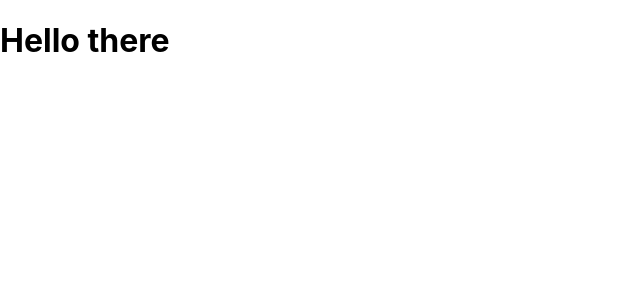
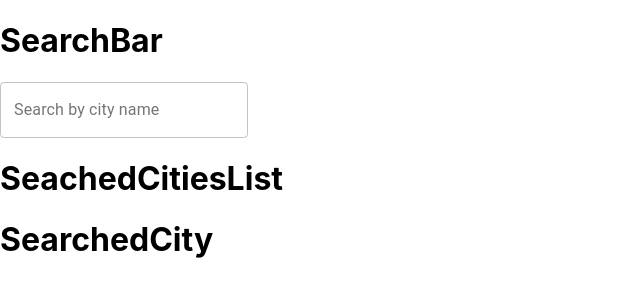
Before and after one commit to Prithvirajkumar/iqvia-project, a React (Create React App) app: page / in a window 1280 px wide. Shown: the top 300 px of the page, without its empty margins (0-640 px from the left). Built offline with nearby package versions, Linux system fonts and the light colour scheme.

Commit message:
added structure

```diff
--- a/src/App.js
+++ b/src/App.js
@@ -1,10 +1,10 @@
 import React from "react";
-import { Button } from "@material-ui/core";
+import Dashboard from "./components/Dashboard/Dashboard";
 
 function App() {
   return (
     <div>
-      <h1>Hello there</h1>
+      <Dashboard></Dashboard>
     </div>
   );
 }
--- /dev/null
+++ b/src/components/Dashboard/Dashboard.js
@@ -0,0 +1,16 @@
+import React from "react";
+import SearchBar from "./SearchBar/SearchBar";
+import SeachedCitiesList from "./SearchedCitiesList/SearchedCitiesList";
+import SearchedCity from "./SearchedCity/SearchedCity";
+
+const Dashboard = () => {
+  return (
+    <React.Fragment>
+      <SearchBar></SearchBar>
+      <SeachedCitiesList></SeachedCitiesList>
+      <SearchedCity></SearchedCity>
+    </React.Fragment>
+  );
+};
+
+export default Dashboard;
--- /dev/null
+++ b/src/components/Dashboard/SearchBar/SearchBar.js
@@ -0,0 +1,27 @@
+import React from "react";
+import TextField from "@material-ui/core/TextField";
+import classes from "./SearchBar.module.css";
+
+const SearchBar = () => {
+  return (
+    <React.Fragment>
+      <h1>SearchBar</h1>
+      <TextField
+        className={classes.searchbar}
+        id="search-by-city-name"
+        name="search"
+        label="Search by city name"
+        variant="outlined"
+        onKeyUp={(event) => {
+          //   setSearchForClick(event.target.value);
+          //   if (event.keyCode === 13) {
+          //     getMoviesHandler(event.target.value);
+          //     setSearch(event.target.value);
+          //   }
+        }}
+      />
+    </React.Fragment>
+  );
+};
+
+export default SearchBar;
--- /dev/null
+++ b/src/components/Dashboard/SearchedCitiesList/SearchedCitiesList.js
@@ -0,0 +1,11 @@
+import React from "react";
+
+const SeachedCitiesList = () => {
+  return (
+    <React.Fragment>
+      <h1>SeachedCitiesList</h1>
+    </React.Fragment>
+  );
+};
+
+export default SeachedCitiesList;
--- /dev/null
+++ b/src/components/Dashboard/SearchedCity/SearchedCity.js
@@ -0,0 +1,11 @@
+import React from "react";
+
+const SearchedCity = () => {
+  return (
+    <React.Fragment>
+      <h1>SearchedCity</h1>
+    </React.Fragment>
+  );
+};
+
+export default SearchedCity;
```
Also changed, not shown: src/components/Dashboard/SearchBar/SearchBar.module.css (added).
